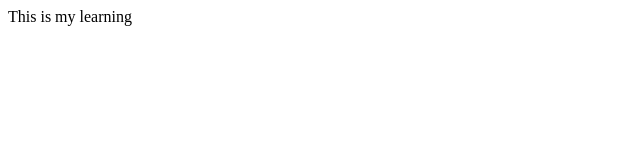
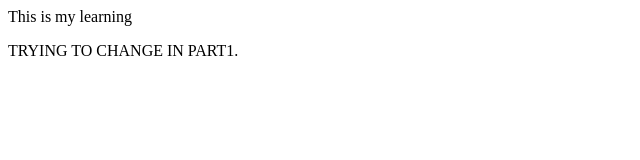
Before and after one commit to Pujaprabhakar/newfolderlearn, a plain HTML site: page index.html in a window 1280 px wide. Shown: the whole page, without its empty margins (0-640 px from the left). Drawn offline with Linux system fonts and the light colour scheme.

Commit message:
Added in PART2

```diff
--- a/index.html
+++ b/index.html
@@ -1 +1,2 @@
 This is my learning
+<p>TRYING TO CHANGE IN PART1.</p>
```
